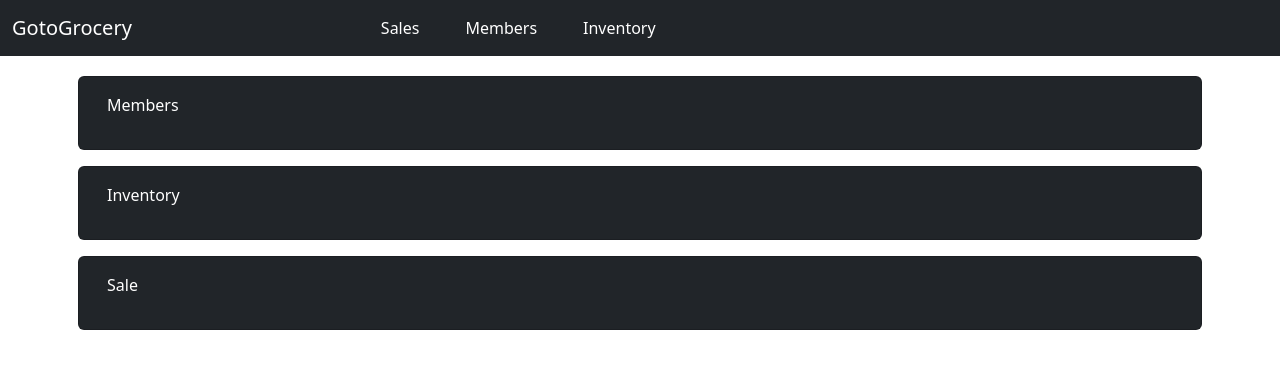
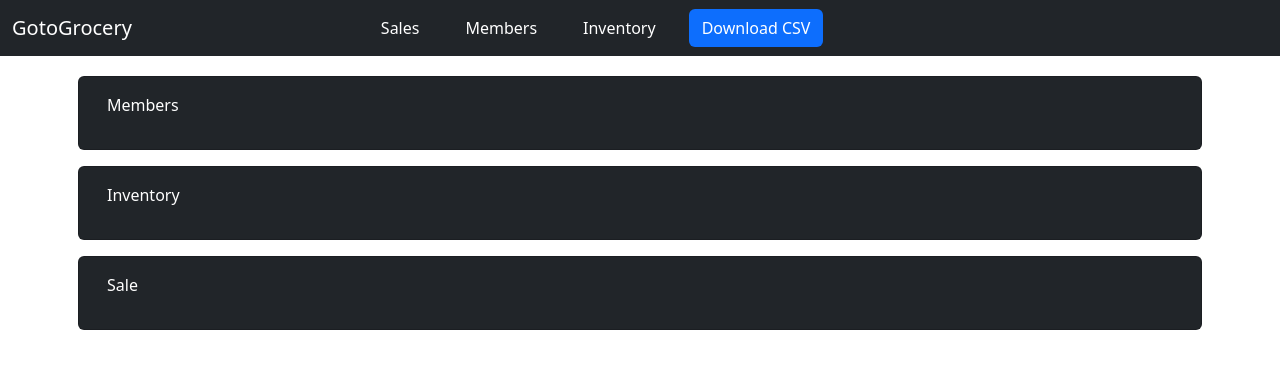
Before and after one commit to DavySung/MSP07, an Angular app in the folder goto_grocery/: page / in a window 1280 px wide. Shown: the top 368 px of the page. Built offline with nearby package versions, Linux system fonts and the light colour scheme.

Commit message:
Added Download CSV button

```diff
--- a/goto_grocery/src/app/components/shared/main-menu/main-menu.component.html
+++ b/goto_grocery/src/app/components/shared/main-menu/main-menu.component.html
@@ -16,6 +16,9 @@
           <li class="nav-item">
             <button class="btn btn-mm" [routerLink]="['Inventory']">Inventory</button>
           </li>
+          <li class="nav-item">
+            <button class="btn btn-mm" style="background-color: #0d6efd;">Download CSV</button>
+          </li>
         </ul>
       </div>
     </div>
```
